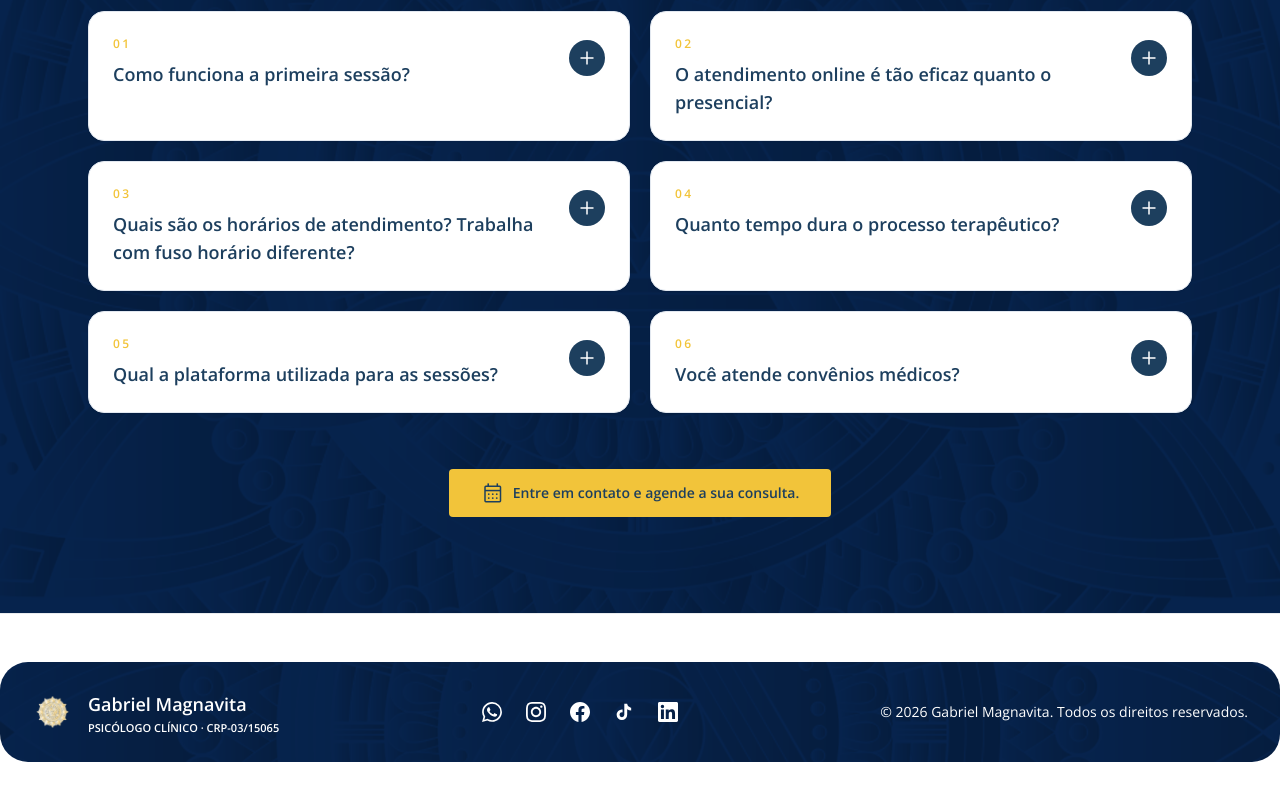
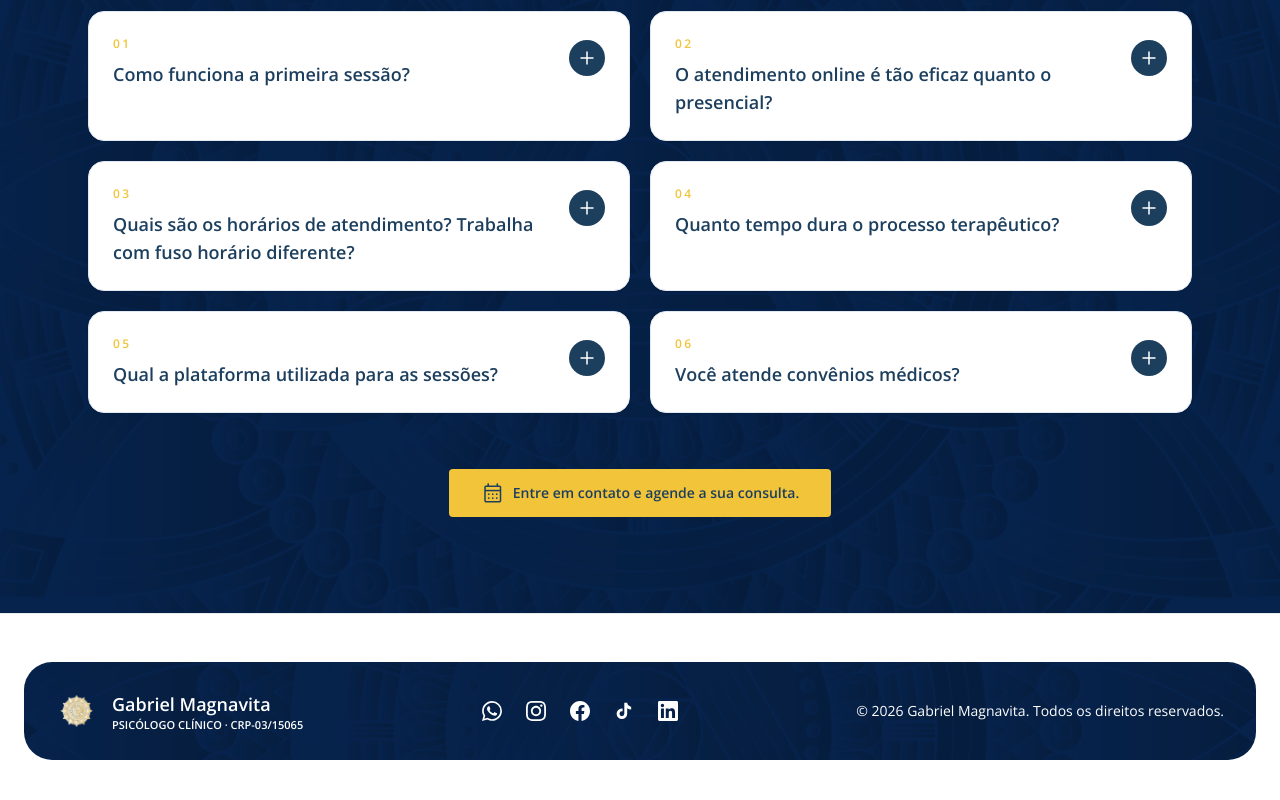
Before and after one commit to RSR202555/gabrielmagnavita, a Next.js app: page / in a window 1280 px wide. Shown: the part 6654-7454 px from the top of the page. Built offline with nearby package versions, Linux system fonts and the light colour scheme.

Commit message:
Fix mobile footer alignment

```diff
--- a/components/FloatingButtons.tsx
+++ b/components/FloatingButtons.tsx
@@ -1,6 +1,6 @@
 export default function FloatingButtons() {
   return (
-    <div className="fixed z-50 flex flex-col gap-2 md:gap-3 right-4 md:right-6 bottom-[calc(env(safe-area-inset-bottom)+72px)] sm:bottom-[calc(env(safe-area-inset-bottom)+20px)] md:bottom-6">
+    <div className="fixed z-50 hidden flex-col gap-3 right-6 bottom-6 md:flex">
       {/* Instagram */}
       <a
         href="https://www.instagram.com/psigabrielmagnavita"
--- a/components/Footer.tsx
+++ b/components/Footer.tsx
@@ -8,22 +8,22 @@ export default function Footer() {
   };
 
   return (
-    <footer className="bg-white py-12 border-t border-navy-blue/10">
+    <footer className="bg-white px-4 py-10 sm:px-6 sm:py-12 border-t border-navy-blue/10">
       <div
-        className="max-w-7xl mx-auto px-6 sm:px-8 py-6 sm:py-7 bg-navy-blue rounded-[28px]"
+        className="max-w-7xl mx-auto px-5 py-7 sm:px-8 sm:py-7 bg-navy-blue rounded-[24px] sm:rounded-[28px]"
         style={blueBackground}
       >
-        <div className="flex flex-col md:flex-row justify-between items-center gap-8 md:gap-10">
-          <div className="flex items-center gap-4">
-            <img src="/logo-mandala.png" alt="Logo Gabriel Magnavita" className="w-10 h-10 object-contain" />
-            <div className="leading-none">
-              <span className="block font-bold text-white text-lg">Gabriel Magnavita</span>
-              <span className="text-[11px] uppercase font-bold text-white">
+        <div className="flex flex-col md:flex-row justify-between items-center gap-7 md:gap-10 text-center md:text-left">
+          <div className="flex items-center justify-center gap-3 sm:gap-4">
+            <img src="/logo-mandala.png" alt="Logo Gabriel Magnavita" className="w-10 h-10 object-contain flex-shrink-0" />
+            <div className="leading-tight">
+              <span className="block font-bold text-white text-xl sm:text-lg">Gabriel Magnavita</span>
+              <span className="block text-[11px] uppercase font-bold text-white">
                 Psicólogo Clínico · CRP-03/15065
               </span>
             </div>
           </div>
-          <div className="flex gap-6 items-center">
+          <div className="flex flex-wrap justify-center gap-7 sm:gap-6 items-center">
             {/* WhatsApp */}
             <a
               className="text-white hover:text-[#25D366] transition-colors"
@@ -85,7 +85,7 @@ export default function Footer() {
               </svg>
             </a>
           </div>
-          <p className="text-sm text-white">
+          <p className="max-w-xs text-base leading-relaxed text-white sm:max-w-none sm:text-sm">
             © {currentYear} Gabriel Magnavita. Todos os direitos reservados.
           </p>
         </div>
```
